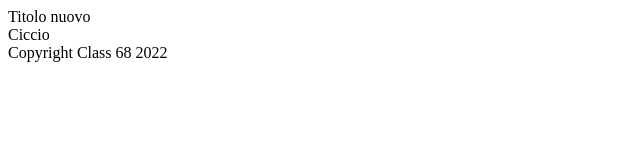
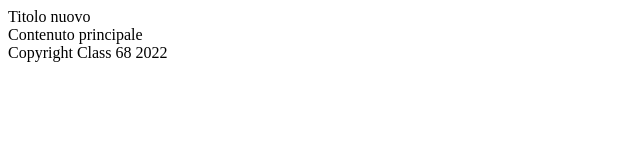
Before and after one commit to LanciWeb/project, a plain HTML site: page index.html in a window 1280 px wide. Shown: the full height of the page, 0-640 px from the left. Drawn offline with Linux system fonts and the light colour scheme.

Commit message:
aggiunto contenuto

```diff
--- a/index.html
+++ b/index.html
@@ -8,7 +8,7 @@
   </head>
   <body>
     <header>Titolo nuovo</header>
-    <main>Ciccio</main>
+    <main>Contenuto principale</main>
     <footer>Copyright Class 68 2022</footer>
   </body>
 </html>
```
